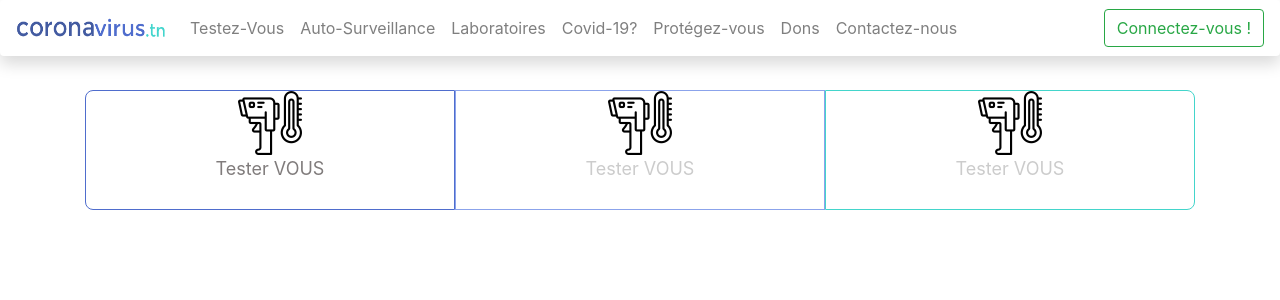
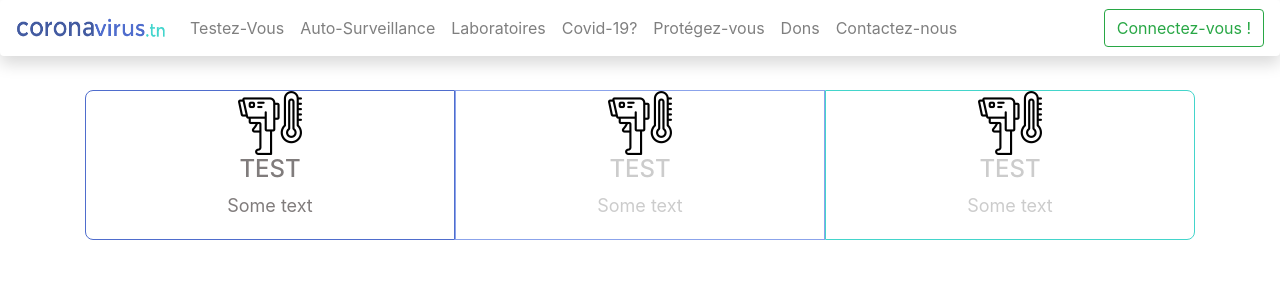
Before and after one commit to bilelmerhben/Project-team, a React (Create React App) app: page / in a window 1280 px wide. Shown: the top 300 px of the page. Built offline with nearby package versions, Linux system fonts and the light colour scheme.

Commit message:
add p tag

```diff
--- a/src/Css/box.css
+++ b/src/Css/box.css
@@ -6,7 +6,7 @@
   background: none;
   color: rgb(128, 124, 124);
 
-  height: 120px;
+  height: 150px;
 
   border: 1px solid rgb(79, 109, 205);
   font-size: 18px;
@@ -67,7 +67,7 @@
   background: none;
   color: #ccc;
 
-  height: 120px;
+  height: 150px;
   border: 1px solid rgb(139, 163, 235);
   font-size: 18px;
 
@@ -128,7 +128,7 @@
   background: none;
   color: #ccc;
 
-  height: 120px;
+  height: 150px;
   border: 1px solid  rgb(67, 213, 203);
   font-size: 18px;
   border-radius: 0px 8px 8px 0px;
--- a/src/components/Test.js
+++ b/src/components/Test.js
@@ -1,4 +1,4 @@
-import React, { Component } from "react";
+import React from "react";
 import Btns from "./testBtnLayout/buttons";
 
 function Test (){
--- a/src/components/testBtnLayout/Box.js
+++ b/src/components/testBtnLayout/Box.js
@@ -1,13 +1,14 @@
 import React from "react";
 import "../../Css/box.css";
 
-export function Box({ text, classname, img }) {
+export function Box({ title, classname, img , text }) {
 
   return (
 
     <div className={classname}>
       <img src={img} alt={""} />
-      <p classname={classname}>{text}</p>
+      <h4 classname={classname}>{title}</h4>
+  <p>{text}</p>
     </div>
 
   )
--- a/src/components/testBtnLayout/buttons.js
+++ b/src/components/testBtnLayout/buttons.js
@@ -8,13 +8,13 @@ class Btns extends Component{
         <div className="container text-center box1">
             <div className="row justify-content-md-center mx-0">
                 <div className="col px-0 text-center">
-        <Box classname={"sub1"} img={test} text={"Tester VOUS"}/>
+        <Box classname={"sub1"} img={test} title={"TEST"} text={"Some text "}/>
         </div>
         <div className="col px-0 text-center">
-        <Box classname={"sub2"} img={test} text={"Tester VOUS"}/>
+        <Box classname={"sub2"} img={test} title={"TEST"} text={"Some text "}/>
         </div >
         <div className="col px-0 text-center">
-        <Box classname={"sub3"} img={test} text={"Tester VOUS"}/>
+        <Box classname={"sub3"} img={test} title={"TEST"} text={"Some text "}/>
         </div>
 
 
```
